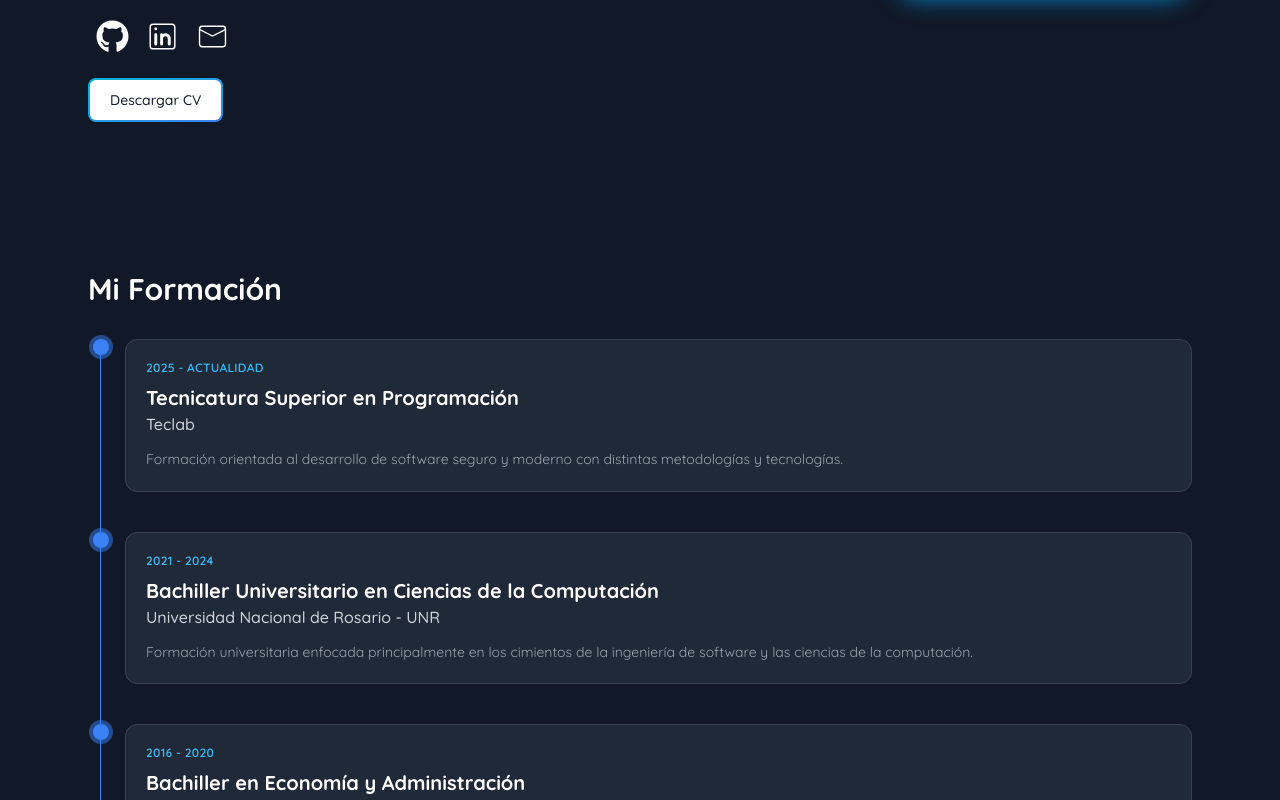
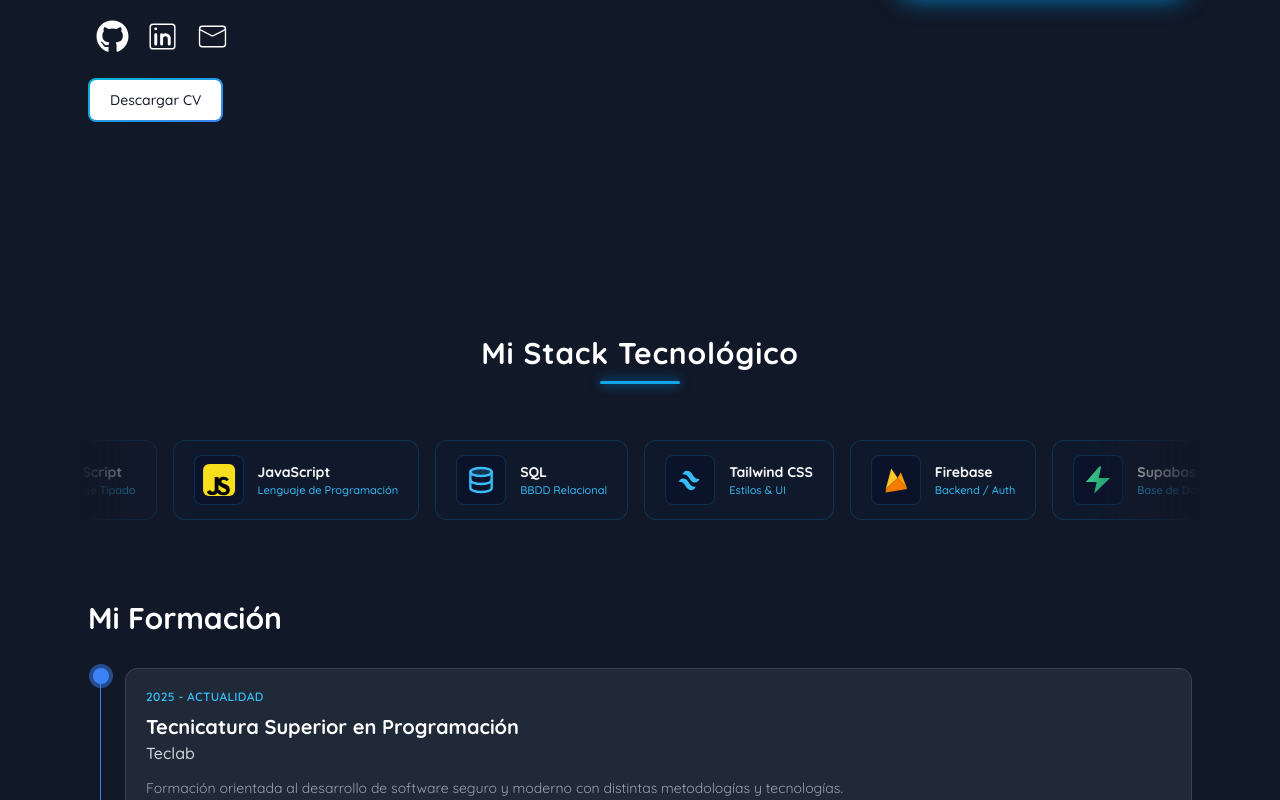
Before and after one commit to BrianMarchese/Portfolio, a Next.js app: page / in a window 1280 px wide. Shown: the part 593-1393 px from the top of the page. Built offline with nearby package versions, Linux system fonts and the light colour scheme.

Commit message:
agregado de proyecto y carrusel con stack de tecnologias

```diff
--- a/src/app/globals.css
+++ b/src/app/globals.css
@@ -22,3 +22,15 @@ body {
     text-wrap: balance;
   }
 }
+
+@keyframes marquee {
+  0% {
+    transform: translateX(0%);
+  }
+  100% {
+    transform: translateX(-50%);
+  }
+  }
+  .animate-marquee {
+    animation: marquee 20s linear infinite;
+  }
--- a/src/app/page.tsx
+++ b/src/app/page.tsx
@@ -7,6 +7,7 @@ import Link from "next/link";
 import Footer from "@/components/footer/Footer";
 import { motion } from "framer-motion";
 import EducationTimeline from "@/components/lineaTiempo/LineaTiempo";
+import { Carrusel } from "@/components/carrusel/Carrusel";
 
 export default function Home() {
   return (
@@ -66,6 +67,7 @@ export default function Home() {
             </motion.div>
           </div>
         </div>
+        <Carrusel />
         <EducationTimeline />
       <Footer />
     </div>
--- a/src/app/proyectos/page.tsx
+++ b/src/app/proyectos/page.tsx
@@ -1,13 +1,21 @@
 import Card from '@/components/card/Card';
 import React from 'react'
 import { FaBootstrap, FaHtml5, FaReact, FaSass } from 'react-icons/fa';
-import { RiNextjsLine, RiTailwindCssFill } from "react-icons/ri";
+import { RiNextjsLine, RiSupabaseFill, RiTailwindCssFill } from "react-icons/ri";
 import { IoLogoFirebase } from "react-icons/io5";
 import { IoLogoJavascript } from 'react-icons/io';
 import Footer from '@/components/footer/Footer';
 import { SiPostgresql, SiTypescript } from 'react-icons/si';
 
 const projects = [
+    {
+    src: "/menu-click.png",
+    title: "Menú Click",
+    description: "Plataforma de menú digital y pedidos online en tiempo real para local de comida. Permite a los usuarios armar su combo y enviar la comanda por WhatsApp, mientras que el local gestiona el stock e imprime los tickets desde un panel privado. Desarrollada con Next.js, TypeScript y Supabase, utilizando Tailwind CSS para una interfaz moderna, ágil y adaptada a celulares.",
+    technologies: [RiNextjsLine, SiTypescript, RiSupabaseFill],
+    githubUrl: "https://github.com/BrianMarchese/Menu-click",
+    liveUrl: "https://menu-click-bm.vercel.app/",
+  },
   {
     src: "/taller.png",
     title: "Taller García Hnos",
--- /dev/null
+++ b/src/components/carrusel/Carrusel.tsx
@@ -0,0 +1,179 @@
+"use client";
+
+import React from "react";
+
+interface Tech {
+  id: string;
+  name: string;
+  category: string;
+  icon: React.ReactNode;
+}
+
+const technologies: Tech[] = [
+  {
+    id: "nextjs",
+    name: "Next.js",
+    category: "Framework Fullstack",
+    icon: (
+      <svg className="w-8 h-8 fill-current text-white" viewBox="0 0 180 180">
+        <circle cx="90" cy="90" r="90" fill="#000" />
+        <path
+          fill="url(#next-grad)"
+          d="M149.508 157.52L69.142 54H54v72h14.4V72.937l66.924 86.837a89.65 89.65 0 0014.184-2.254z"
+        />
+        <path fill="#FFF" d="M115.2 54h14.4v72h-14.4z" />
+        <defs>
+          <linearGradient
+            id="next-grad"
+            x1="109"
+            y1="116.5"
+            x2="144.5"
+            y2="160.5"
+            gradientUnits="userSpaceOnUse"
+          >
+            <stop stopColor="#FFF" />
+            <stop offset="1" stopColor="#FFF" stopOpacity="0" />
+          </linearGradient>
+        </defs>
+      </svg>
+    ),
+  },
+  {
+    id: "react",
+    name: "React",
+    category: "Librería Frontend",
+    icon: (
+      <svg className="w-8 h-8 text-[#61DAFB]" viewBox="0 0 100 100" fill="currentColor">
+        <ellipse cx="50" cy="50" rx="42" ry="16" fill="none" stroke="currentColor" strokeWidth="6" transform="rotate(30 50 50)"/>
+        <ellipse cx="50" cy="50" rx="42" ry="16" fill="none" stroke="currentColor" strokeWidth="6" transform="rotate(90 50 50)"/>
+        <ellipse cx="50" cy="50" rx="42" ry="16" fill="none" stroke="currentColor" strokeWidth="6" transform="rotate(150 50 50)"/>
+        <circle cx="50" cy="50" r="8" />
+      </svg>
+    ),
+  },
+  {
+    id: "typescript",
+    name: "TypeScript",
+    category: "Lenguaje Tipado",
+    icon: (
+      <svg className="w-8 h-8 rounded-md" viewBox="0 0 128 128">
+        <rect width="128" height="128" rx="16" fill="#3178C6"/>
+        <path fill="#FFFFFF" d="M116 102.3c-1.8 2.8-4.4 5-7.8 6.7-3.4 1.7-7.4 2.5-12 2.5-4.4 0-8.3-.9-11.7-2.6-3.4-1.7-6-4.2-7.8-7.4l10.4-6.3c1.2 2.2 2.7 3.8 4.6 4.9 1.9 1.1 4 1.6 6.3 1.6 2.3 0 4.1-.4 5.3-1.3 1.2-.9 1.8-2.1 1.8-3.6 0-1.2-.4-2.2-1.3-3-.9-.8-2.6-1.6-5.1-2.4l-3.9-1.3c-4.4-1.4-7.7-3.2-9.9-5.4-2.2-2.2-3.3-5-3.3-8.4 0-4 1.5-7.3 4.5-9.8 3-2.5 7-3.8 12.1-3.8 4.2 0 7.8.8 10.9 2.5 3.1 1.7 5.5 3.9 7.1 6.8l-9.8 6.1c-1.1-1.8-2.4-3.1-3.9-3.9-1.5-.8-3.2-1.2-5-1.2-2.1 0-3.7.4-4.8 1.2-1.1.8-1.6 1.8-1.6 3 0 1.1.4 2 1.3 2.7.9.7 2.5 1.4 4.8 2.2l3.9 1.3c4.6 1.5 8 3.3 10.2 5.6 2.2 2.3 3.3 5.2 3.3 8.7 0 4.2-1.5 7.6-4.5 10.2zM57.6 74.2H42.7v36.3H29V74.2H14V62.8h43.6v11.4z"/>
+      </svg>
+    ),
+  },
+  {
+    id: "javascript",
+    name: "JavaScript",
+    category: "Lenguaje de Programación",
+    icon: (
+      <svg className="w-8 h-8 rounded-md" viewBox="0 0 128 128">
+        <rect width="128" height="128" rx="16" fill="#F7DF1E"/>
+        <path fill="#000000" d="M67.31 103.86c3.25 5.42 7.6 9.4 14.77 9.4 6.22 0 10.22-3.11 10.22-7.44 0-5.18-4.13-7-11.03-10l-3.8-1.63c-10.97-4.66-18.23-10.45-18.23-22.95 0-11.38 8.8-20.08 22.56-20.08 9.8 0 16.53 3.48 21.18 11.64l-10.08 6.47c-2.58-4.65-5.42-6.47-11.1-6.47-4.9 0-8.15 3.1-8.15 6.72 0 4.65 3.1 6.33 10.08 9.32l3.8 1.63c12.92 5.56 19.4 11.12 19.4 23.7 0 13.43-10.34 21.31-25.54 21.31-14.35 0-22.88-6.98-27.27-15.63l13.2-8.01zm-38.3.4c2.07 3.62 4.78 6.72 9.56 6.72 4.9 0 8.01-2.45 8.01-12.01V52.1h15.25v47.28c0 17.83-10.2 25.07-24.81 25.07-11.37 0-18.35-5.94-22.22-13.95l14.21-6.24z"/>
+      </svg>
+    ),
+  },
+  {
+    id: "sql",
+    name: "SQL",
+    category: "BBDD Relacional",
+    icon: (
+      <svg className="w-8 h-8 text-[#38BDF8]" viewBox="0 0 24 24" fill="none" stroke="currentColor" strokeWidth="1.8">
+        <ellipse cx="12" cy="6" rx="8" ry="3" fill="#38BDF8" fillOpacity="0.2" />
+        <path d="M4 6v6c0 1.657 3.582 3 8 3s8-1.343 8-3V6" strokeLinecap="round" />
+        <path d="M4 12v6c0 1.657 3.582 3 8 3s8-1.343 8-3v-6" strokeLinecap="round" />
+      </svg>
+    ),
+  },
+  {
+    id: "tailwind",
+    name: "Tailwind CSS",
+    category: "Estilos & UI",
+    icon: (
+      <svg className="w-8 h-8 text-[#38BDF8]" viewBox="0 0 100 100" fill="currentColor">
+        <path d="M26 32c5-10 13-13 22-9 6 3 9 9 12 14 5 7 10 11 20 10-5 10-13 13-22 9-6-3-9-9-12-14-5-7-10-11-20-10zm-12 24c5-10 13-13 22-9 6 3 9 9 12 14 5 7 10 11 20 10-5 10-13 13-22 9-6-3-9-9-12-14-5-7-10-11-20-10z" />
+      </svg>
+    ),
+  },
+  {
+    id: "firebase",
+    name: "Firebase",
+    category: "Backend / Auth",
+    icon: (
+      <svg className="w-8 h-8" viewBox="0 0 100 100">
+        <path fill="#FFCA28" d="M18 78l17-64 20 30z"/>
+        <path fill="#FFA000" d="M55 44l10-18 20 52z"/>
+        <path fill="#F57C00" d="M18 78l37-34 30 34-67 11z"/>
+      </svg>
+    ),
+  },
+  {
+    id: "supabase",
+    name: "Supabase",
+    category: "Base de Datos",
+    icon: (
+      <svg className="w-8 h-8" viewBox="0 0 100 100">
+        <path fill="url(#supa-grad-2)" d="M54 8L12 56h34L38 92l50-48H52l8-36z"/>
+        <defs>
+          <linearGradient id="supa-grad-2" x1="12" y1="8" x2="88" y2="92" gradientUnits="userSpaceOnUse">
+            <stop stopColor="#3ECF8E"/>
+            <stop offset="1" stopColor="#24B47E"/>
+          </linearGradient>
+        </defs>
+      </svg>
+    ),
+  },
+  {
+    id: "github",
+    name: "Git & GitHub",
+    category: "Control de Versiones",
+    icon: (
+      <svg className="w-8 h-8 fill-current text-white" viewBox="0 0 98 96">
+        <path fillRule="evenodd" clipRule="evenodd" d="M48.854 0C21.839 0 0 22 0 49.217c0 21.756 13.993 40.172 33.405 46.69 2.427.49 3.316-1.059 3.316-2.362 0-1.141-.08-5.052-.08-9.127-13.59 2.934-16.42-5.867-16.42-5.867-2.224-5.624-5.421-7.17-5.421-7.17-4.446-3.016.324-2.95.324-2.95 4.932.35 7.526 5.109 7.526 5.109 4.367 7.55 11.482 5.378 14.361 4.114.436-3.18 1.698-5.378 3.076-6.6-10.849-1.222-22.254-5.45-22.254-24.312 0-5.378 1.94-9.778 5.12-13.217-.502-1.222-2.224-6.273.47-13.04 0 0 4.127-1.304 13.426 5.052a46.97 46.97 0 0 1 12.214-1.63c4.128 0 8.33.571 12.213 1.63 9.299-6.356 13.413-5.052 13.413-5.052 2.707 6.767.985 11.818.483 13.04 3.2 3.439 5.108 7.839 5.108 13.217 0 18.913-11.428 23.074-22.335 24.296 1.765 1.536 3.328 4.545 3.328 9.157 0 6.608-.067 11.907-.067 13.538 0 1.31.879 2.88 3.344 2.382C84.053 89.37 98 70.97 98 49.217 98 22 76.146 0 48.854 0z" />
+      </svg>
+    ),
+  },
+];
+
+export const Carrusel = () => {
+  const doubleTechs = [...technologies, ...technologies];
+
+  return (
+    <section className="py-16 px-4 max-w-6xl mx-auto overflow-hidden">
+      <div className="flex flex-col items-center justify-center mb-10 text-center">
+        <h2 className="text-3xl font-bold text-white tracking-wide">
+          Mi Stack Tecnológico
+        </h2>
+        {/* Subrayado */}
+        <div className="w-20 h-[3px] bg-sky-500 rounded-full mt-2.5 shadow-[0_0_12px_#0099ff]" />
+      </div>
+
+      {/* Contenedor */}
+      <div className="relative w-full overflow-hidden [mask-image:linear-gradient(to_right,transparent,black_10%,black_90%,transparent)]">
+        <div className="flex gap-4 w-max animate-marquee hover:[animation-play-state:paused] py-4">
+          {doubleTechs.map((tech, index) => (
+            <div
+              key={`${tech.id}-${index}`}
+              className="flex items-center gap-3.5 px-5 py-3.5 rounded-xl bg-[#111A2E]/90 border border-sky-500/20 backdrop-blur-md transition-all duration-300 hover:border-sky-400 hover:scale-105 hover:shadow-[0_0_20px_rgba(56,189,248,0.25)] cursor-pointer group"
+            >
+              {/* Contenedor del Logo */}
+              <div className="p-2 rounded-lg bg-[#0B132B] border border-sky-500/20 group-hover:border-sky-400/40 transition-colors">
+                {tech.icon}
+              </div>
+
+              {/* Información */}
+              <div className="flex flex-col">
+                <span className="text-sm font-bold text-white group-hover:text-sky-300 transition-colors">
+                  {tech.name}
+                </span>
+                <span className="text-[11px] text-sky-400 font-medium">
+                  {tech.category}
+                </span>
+              </div>
+            </div>
+          ))}
+        </div>
+      </div>
+    </section>
+  );
+}
```
Also changed, not shown: public/menu-click.png (added).
